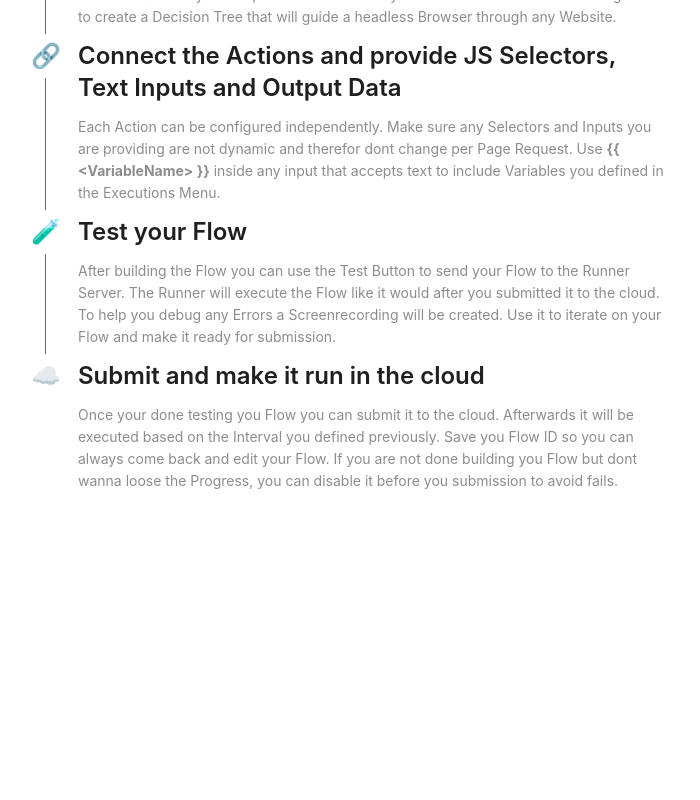
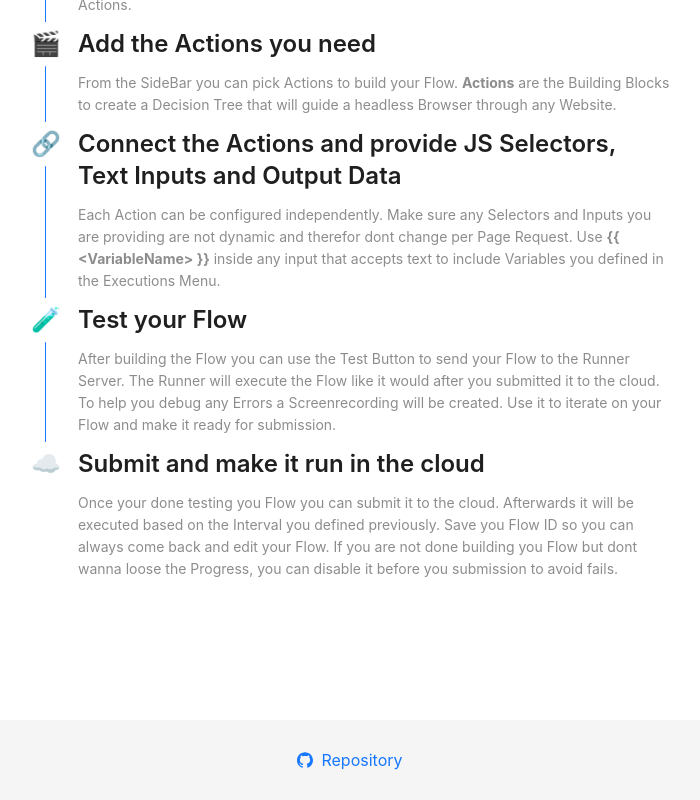
Before and after one commit to luismeyer/pusher, a Next.js app in the folder packages/webapp/: page / in a window 1280 px wide. Shown: the part 1252-2052 px from the top of the page, without its empty margins (290-990 px from the left). Before the commit the page ends 1956 px from the top, so only its background shows below. Built offline with nearby package versions, Linux system fonts and the light colour scheme.

Commit message:
feat: add footer

```diff
--- a/packages/webapp/src/components/stage.tsx
+++ b/packages/webapp/src/components/stage.tsx
@@ -1,7 +1,13 @@
 import { Typography, Button, Badge } from "antd";
 import Image from "next/image";
 import Link from "next/link";
-import React, { useCallback, useEffect, useRef, useState } from "react";
+import React, {
+  useCallback,
+  useEffect,
+  useMemo,
+  useRef,
+  useState,
+} from "react";
 
 import bellImage from "../../public/bell.png";
 
@@ -92,12 +98,16 @@ export const Stage: React.FC = () => {
 
   const tiltAngle = 3;
 
+  const title = useMemo(() => `Create Push Notifications for ${text}`, [text]);
+
+  const height = "95vh";
+
   return (
     <>
       <div
         style={{
           width: "100vw",
-          height: "95vh",
+          height,
           background: "linear-gradient(200deg, #0b3b74, #072448)",
           position: "absolute",
           transform: `skewY(${tiltAngle}deg)`,
@@ -107,7 +117,7 @@ export const Stage: React.FC = () => {
 
       <div
         style={{
-          height: "100vh",
+          height,
           padding: "0 0 10vh 10vw",
           position: "relative",
         }}
@@ -124,6 +134,7 @@ export const Stage: React.FC = () => {
             <h1 style={{ color: "white" }}>Pusher</h1>
           </Badge>
         </div>
+
         <div
           style={{
             display: "grid",
@@ -141,7 +152,7 @@ export const Stage: React.FC = () => {
                 fontSize: "3.5vw",
               }}
             >
-              Create Push Notifications for {text}
+              {title}
               {cursor && <span>|</span>}
             </Typography.Title>
 
--- a/packages/webapp/src/pages/index.tsx
+++ b/packages/webapp/src/pages/index.tsx
@@ -2,6 +2,8 @@ import Head from "next/head";
 
 import { Stage } from "@/components/stage";
 import { HowItWorks } from "../components/howItWorks";
+import { Button, Layout, Space } from "antd";
+import { GithubOutlined } from "@ant-design/icons";
 
 export default function Home() {
   return (
@@ -13,10 +15,24 @@ export default function Home() {
         <link rel="icon" href="/favicon.ico" />
       </Head>
 
-      <main style={{ padding: "0 0 200px 0" }}>
-        <Stage />
+      <main>
+        <Space direction="vertical" size={128}>
+          <Stage />
 
-        <HowItWorks />
+          <HowItWorks />
+
+          <Layout.Footer style={{ display: "flex", justifyContent: "center" }}>
+            <Button
+              style={{ fontSize: 16 }}
+              icon={<GithubOutlined />}
+              type="link"
+              href="https://github.com/luismeyer/pusher"
+              target="_blank"
+            >
+              Repository
+            </Button>
+          </Layout.Footer>
+        </Space>
       </main>
     </>
   );
```
